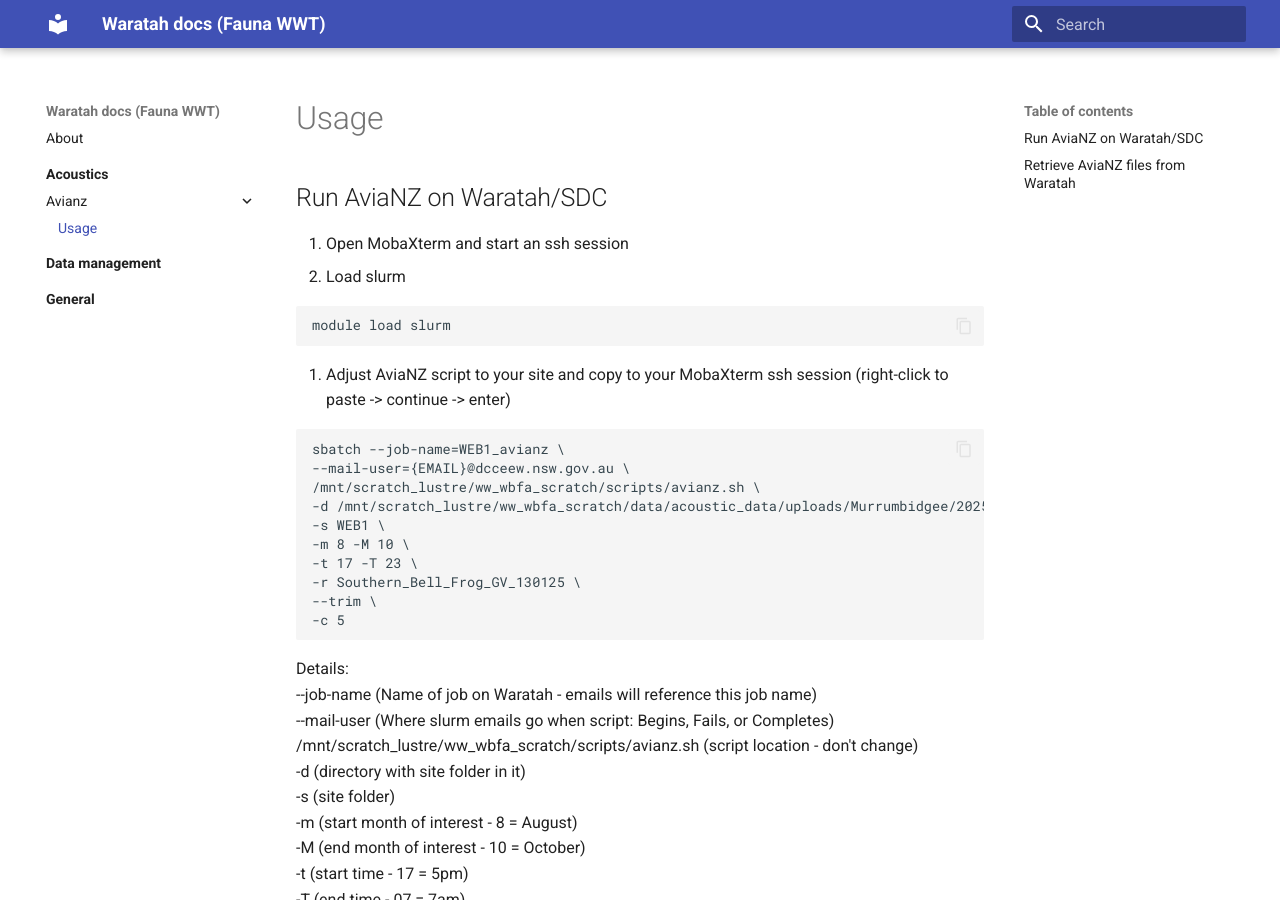
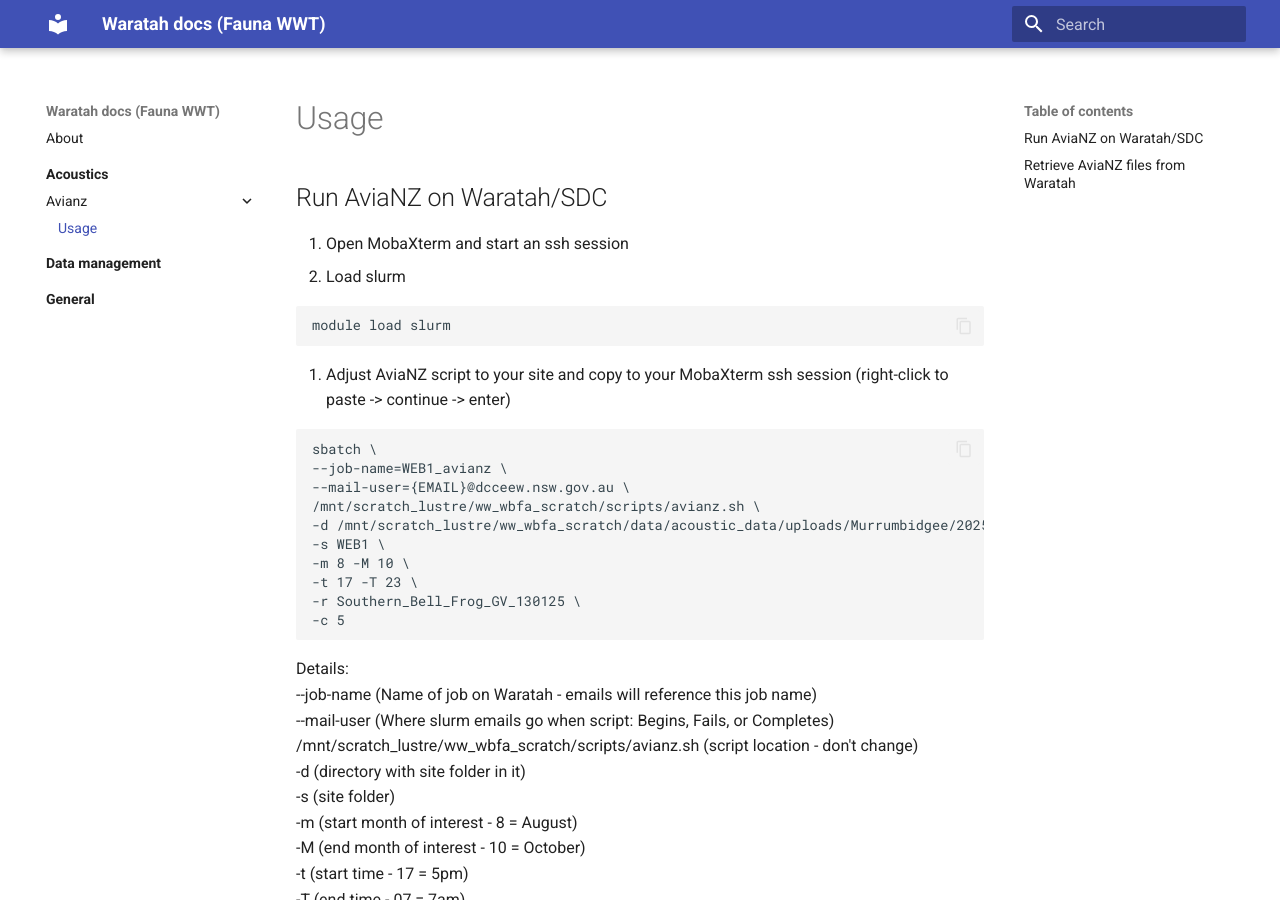
Before and after one commit to cdhasselerharm/waratah-docs, an MkDocs documentation site: the page built from docs/acoustics/avianz/avianz.md, in a window 1280 px wide and 900 px high. Built offline with MkDocs 1.6.1 and Material for MkDocs 9.7.7, drawn with Linux system fonts in a browser that asks for light colours; some of the changed text lies outside the part shown.

Commit message:
Automated documentation update

````diff
--- a/docs/acoustics/avianz/avianz.md
+++ b/docs/acoustics/avianz/avianz.md
@@ -8,7 +8,8 @@ module load slurm
 ```
 3. Adjust AviaNZ script to your site and copy to your MobaXterm ssh session (right-click to paste -> continue -> enter)
 ```bash
-sbatch --job-name=WEB1_avianz \
+sbatch \
+--job-name=WEB1_avianz \
 --mail-user={EMAIL}@dcceew.nsw.gov.au \
 /mnt/scratch_lustre/ww_wbfa_scratch/scripts/avianz.sh \
 -d /mnt/scratch_lustre/ww_wbfa_scratch/data/acoustic_data/uploads/Murrumbidgee/202526 \
@@ -16,7 +17,6 @@ sbatch --job-name=WEB1_avianz \
 -m 8 -M 10 \
 -t 17 -T 23 \
 -r Southern_Bell_Frog_GV_130125 \
---trim \
 -c 5
 ```
 Details:
@@ -30,8 +30,7 @@ Details:
 -t (start time - 17 = 5pm)
 -T (end time - 07 = 7am)
 -r (recogniser name saved in recoginsers folder)
---trim (tells script to trim files - leave even if not trimming)
--c (file duration - 5 = 5mins)
+-c (clip duration - 5 = first 5mins of file)
 
 
 ## Retrieve AviaNZ files from Waratah
````
